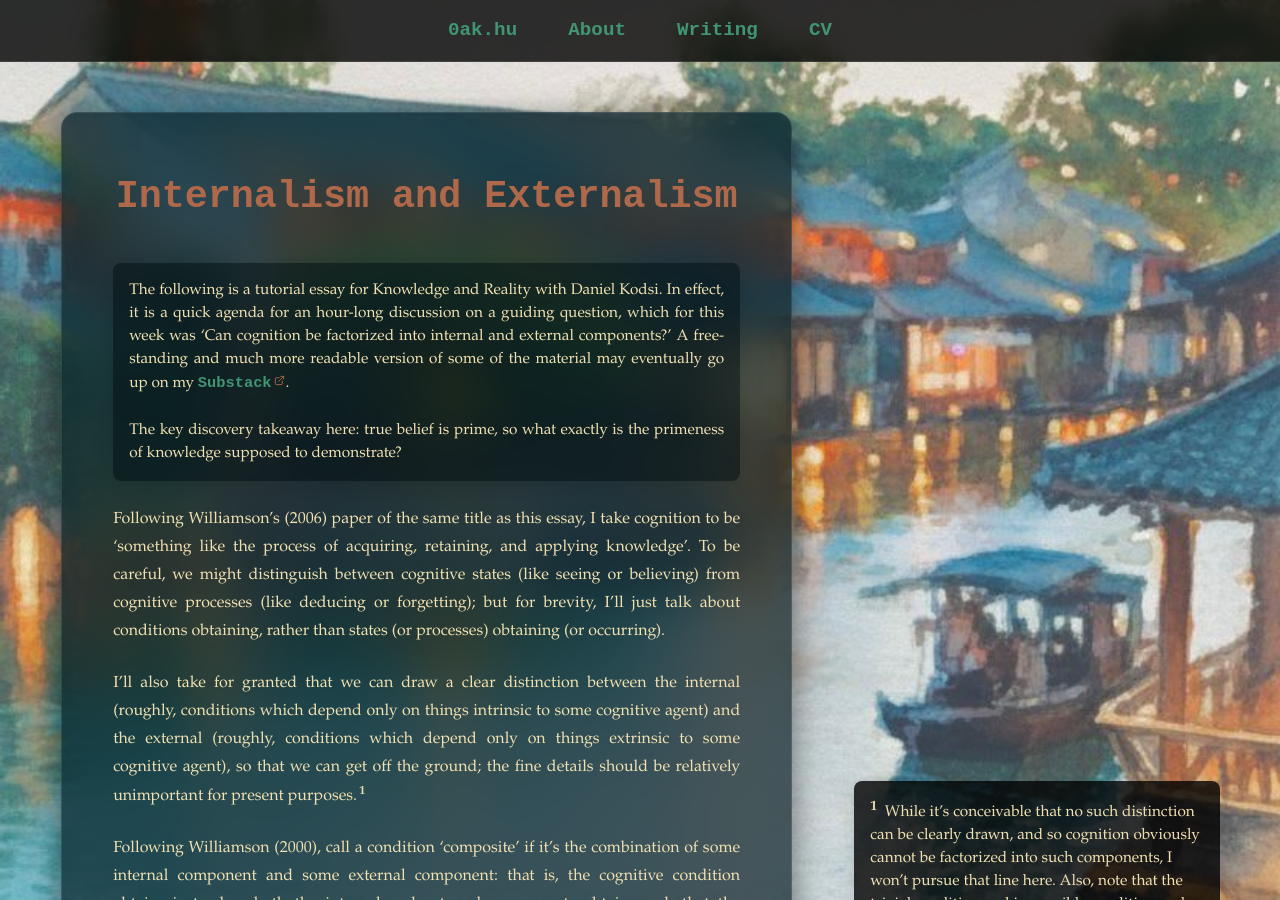
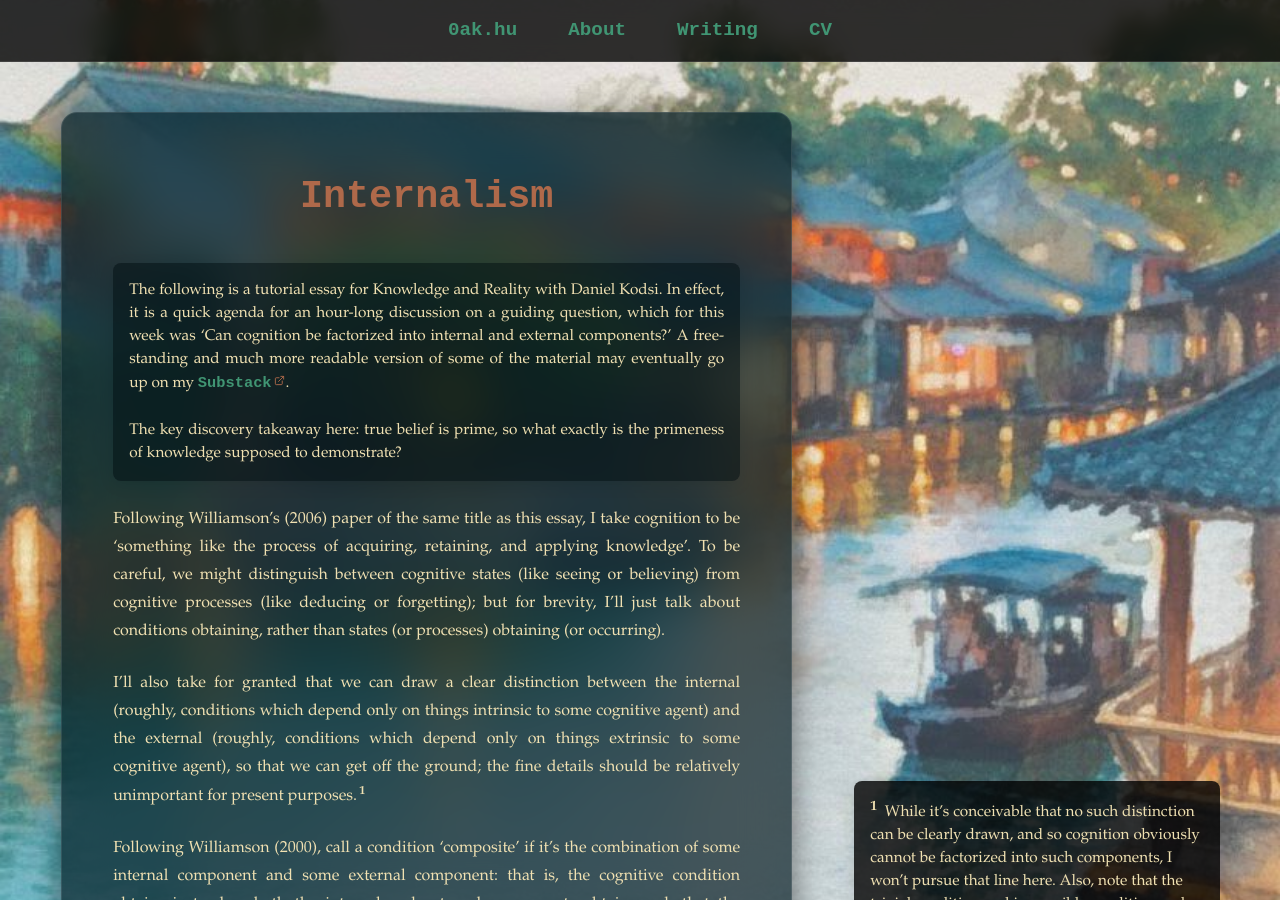
Before and after one commit to oak-hu/oak-hu.github.io, a Jekyll site: the page built from writing/internalism.md, in a window 1280 px wide and 900 px high. Built offline with Jekyll 4.4.1, drawn with Linux system fonts in a browser that asks for light colours; some web fonts are replaced.

Commit message:
Update internalism.md

```diff
--- a/writing/internalism.md
+++ b/writing/internalism.md
@@ -1,11 +1,11 @@
 ---
 layout: default
-title: "Internalism and Externalism"
+title: "Internalism"
 date: 2024-10-31
 tag: "Knowledge and Reality (Week 3)"
 ---
 
-# Internalism and Externalism
+# Internalism
 
 > The following is a tutorial essay for Knowledge and Reality with Daniel Kodsi. In effect, it is a quick agenda for an hour-long discussion on a guiding question, which for this week was ‘Can cognition be factorized into internal and external components?’ A free-standing and much more readable version of some of the material may eventually go up on my [Substack](https://offhandquibbles.substack.com/).
 >
```
